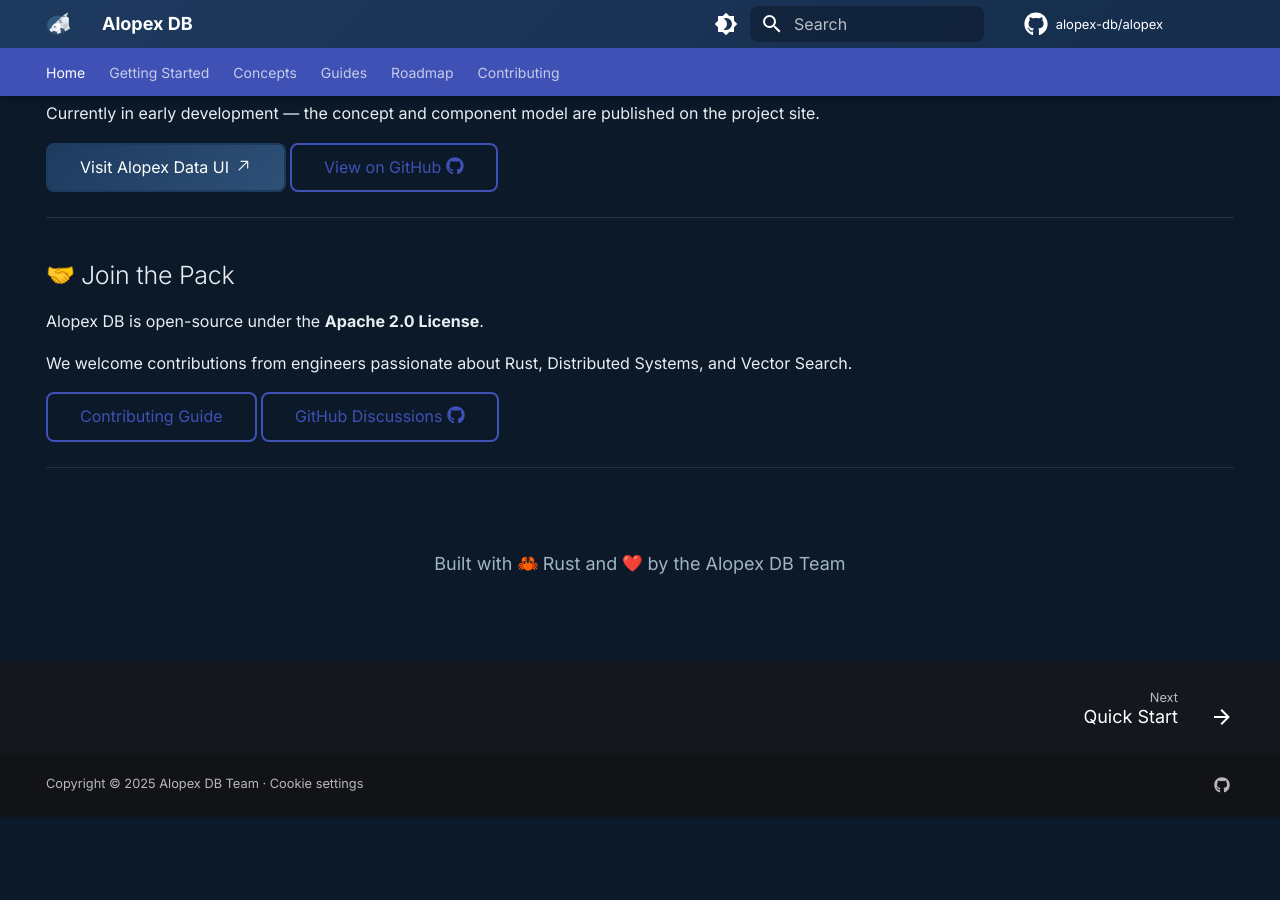
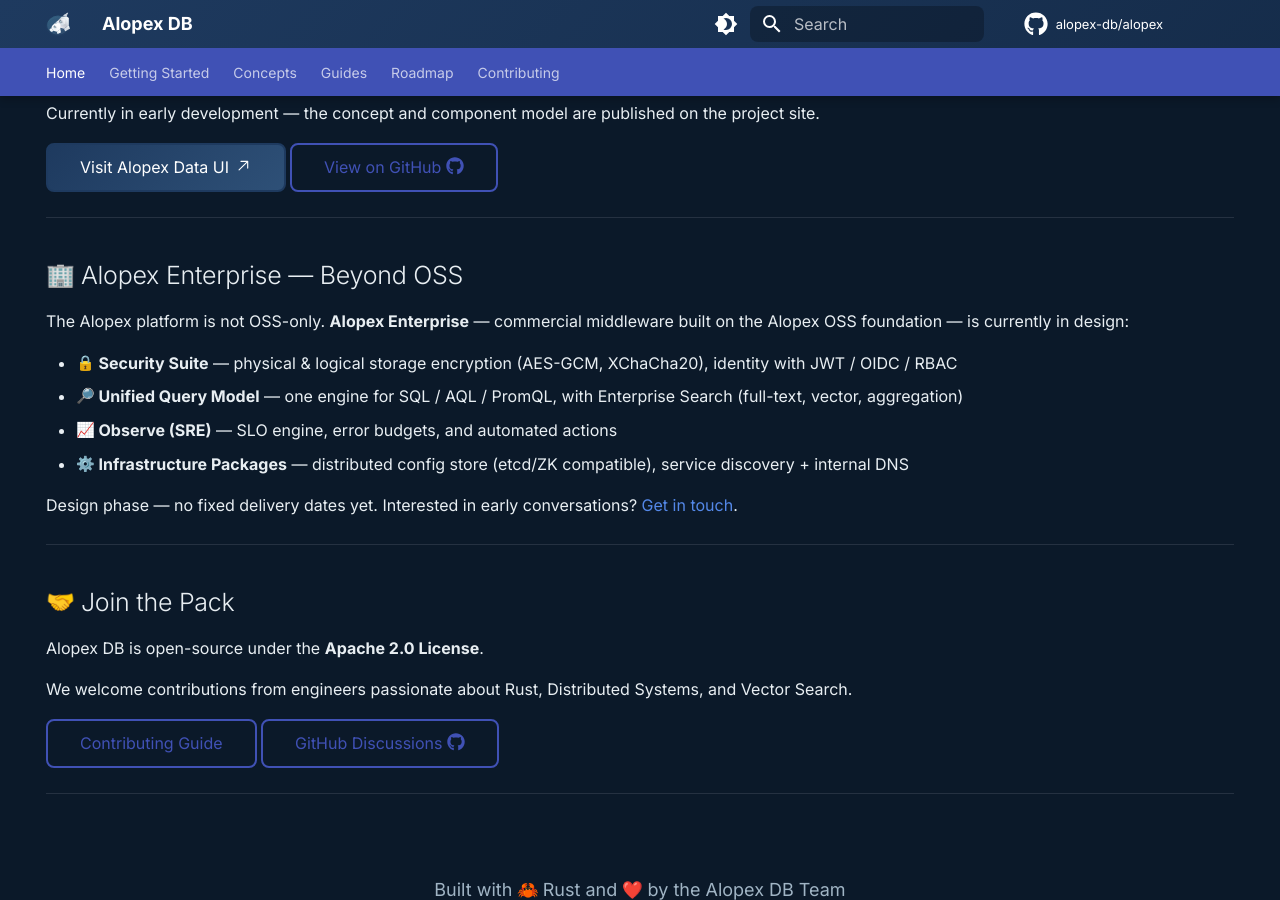
Before and after one commit to alopex-db/alopex-db.github.io, an MkDocs documentation site: the page built from docs/index.md, in a window 1280 px wide and 900 px high, scrolled down 6074 px. Built offline with MkDocs 1.6.1 and Material for MkDocs 9.7.7, drawn with Linux system fonts in a browser that asks for light colours; emoji names are drawn with the system emoji font; comment, search, counter and statistics services are not loaded; before the commit the page ends 6891 px from its top, so only the background shows below that.

Commit message:
Introduce Alopex Enterprise (commercial middleware on the OSS foundation)
Co-Authored-By: Claude Fable 5 <noreply@anthropic.com>

```diff
--- a/docs/index.md
+++ b/docs/index.md
@@ -373,6 +373,19 @@ Currently in early development — the concept and component model are published
 
 ---
 
+## :office: Alopex Enterprise — Beyond OSS
+
+The Alopex platform is not OSS-only. **Alopex Enterprise** — commercial middleware built on the Alopex OSS foundation — is currently in design:
+
+- :lock: **Security Suite** — physical & logical storage encryption (AES-GCM, XChaCha20), identity with JWT / OIDC / RBAC
+- :mag_right: **Unified Query Model** — one engine for SQL / AQL / PromQL, with Enterprise Search (full-text, vector, aggregation)
+- :chart_with_upwards_trend: **Observe (SRE)** — SLO engine, error budgets, and automated actions
+- :gear: **Infrastructure Packages** — distributed config store (etcd/ZK compatible), service discovery + internal DNS
+
+Design phase — no fixed delivery dates yet. Interested in early conversations? [Get in touch](https://asopi.tech/contact).
+
+---
+
 ## :handshake: Join the Pack
 
 Alopex DB is open-source under the **Apache 2.0 License**.
```
Also changed, not shown: docs/roadmap.md (+1 -0 lines).
